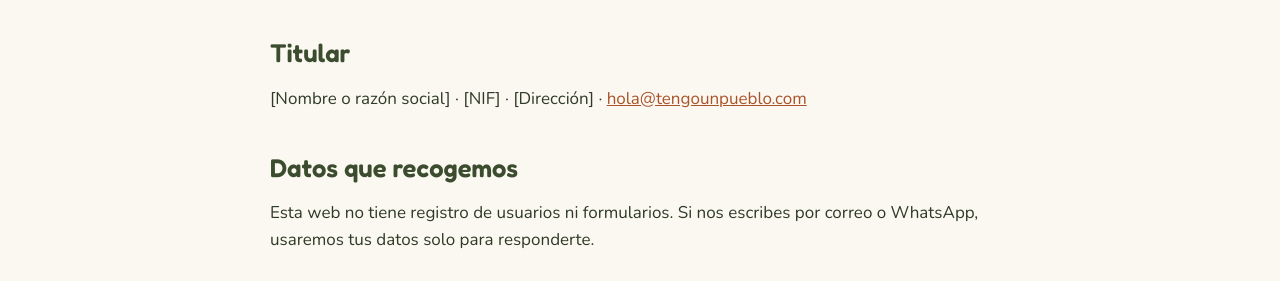
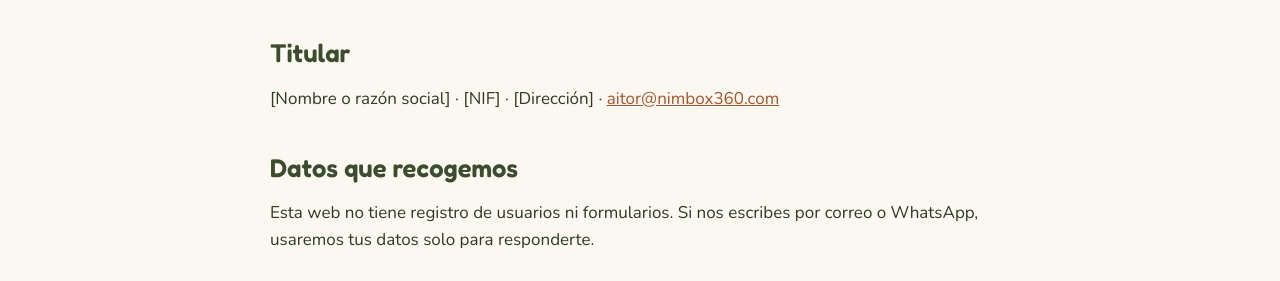
Before and after one commit to aitorroma/tengounpueblo, a Jekyll site: the page built from privacidad.html, in a window 1280 px wide. Shown: the part 163-444 px from the top of the page. Built offline with Jekyll 4.4.1, drawn with Linux system fonts in a browser that asks for light colours.

Commit message:
Correo de contacto: aitor@nimbox360.com
Todas las peticiones (encargos, cuestionario, anuncios) van al mismo
correo; se elimina email_patrocinios.

Co-Authored-By: Claude Opus 5 <noreply@anthropic.com>
Claude-Session: https://claude.ai/code/session_0163mP2WdDSjcewAKFjQjZ1f

```diff
--- a/_config.yml
+++ b/_config.yml
@@ -12,8 +12,7 @@ spotify_artista: ""   # https://open.spotify.com/artist/...
 youtube_canal: ""     # https://www.youtube.com/@...
 instagram: ""         # https://www.instagram.com/...
 tiktok: ""            # https://www.tiktok.com/@...
-email: hola@tengounpueblo.com
-email_patrocinios: aitor@nimbox360.com   # adónde llegan las peticiones de /patrocina/
+email: aitor@nimbox360.com   # adónde llegan encargos, cuestionarios y anuncios
 whatsapp: ""          # solo números con prefijo, p. ej. 34600111222
 precio_desde: ""      # p. ej. "49 €" (se muestra en /encarga/)
 formspree: ""         # id de formspree.io (p. ej. xyzabcd) para recibir el cuestionario por email sin que el cliente abra su correo
--- a/patrocina.html
+++ b/patrocina.html
@@ -4,7 +4,7 @@ title: Anúnciate en la canción de tu pueblo
 description: Pon el anuncio de tu negocio en la página de la canción de tu pueblo. Tu logo, tu nombre y tu enlace durante un año.
 permalink: /patrocina/
 ---
-<section class="pagina estrecho" id="patrocina" data-email="{{ site.email_patrocinios | default: site.email }}" data-whatsapp="{{ site.whatsapp }}">
+<section class="pagina estrecho" id="patrocina" data-email="{{ site.email }}" data-whatsapp="{{ site.whatsapp }}">
   <p class="antetitulo">Para negocios locales</p>
   <h1>Anúnciate en la canción <span data-pueblo-texto>de tu pueblo</span></h1>
   <p class="entradilla">Pon tu bar, tu tienda o tu empresa en la página de la canción que el pueblo comparte por WhatsApp, pone en las fiestas y escucha con orgullo.</p>
@@ -29,7 +29,7 @@ permalink: /patrocina/
   </ol>
 
   <div class="acciones">
-    <a class="btn" data-contacto="email" href="mailto:{{ site.email_patrocinios | default: site.email }}?subject=Anuncio%20en%20una%20canci%C3%B3n">Quiero anunciarme</a>
+    <a class="btn" data-contacto="email" href="mailto:{{ site.email }}?subject=Anuncio%20en%20una%20canci%C3%B3n">Quiero anunciarme</a>
     {%- if site.whatsapp != "" %}
     <a class="btn btn-whatsapp" data-contacto="whatsapp" href="https://wa.me/{{ site.whatsapp }}?text=Hola%2C%20quiero%20poner%20un%20anuncio%20en%20una%20canci%C3%B3n" target="_blank" rel="noopener">WhatsApp</a>
     {%- endif %}
```
Also changed, not shown: README.md.
